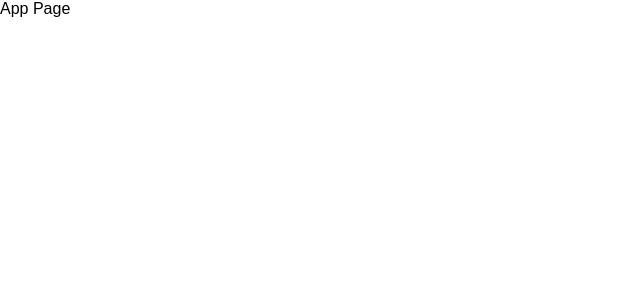
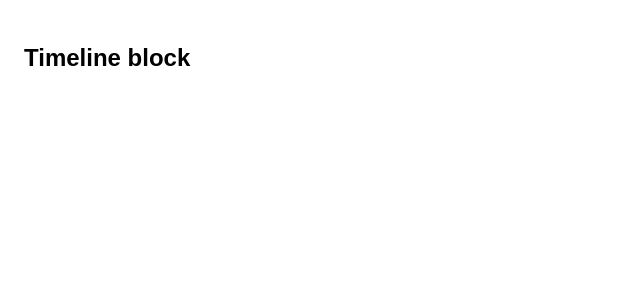
Before and after one commit to when-dev/only-digital-test, a React app: page / in a window 1280 px wide. Shown: the top 300 px of the page, without its empty margins (0-640 px from the left). Built offline with nearby package versions, Linux system fonts and the light colour scheme.

Commit message:
feat: created timeline component

```diff
--- a/src/App.tsx
+++ b/src/App.tsx
@@ -1,3 +1,7 @@
+import { Timeline } from './components/Timeline'
+
 export function App() {
-	return <div>App Page</div>
+	return <main style={{ padding: 24 }}>
+		<Timeline />
+	</main>
 }
--- /dev/null
+++ b/src/components/Timeline.tsx
@@ -0,0 +1,9 @@
+export function Timeline() {
+	return (
+		<section>
+			<h2>Timeline block</h2>
+		</section>
+	)
+}
+
+export default Timeline
```
